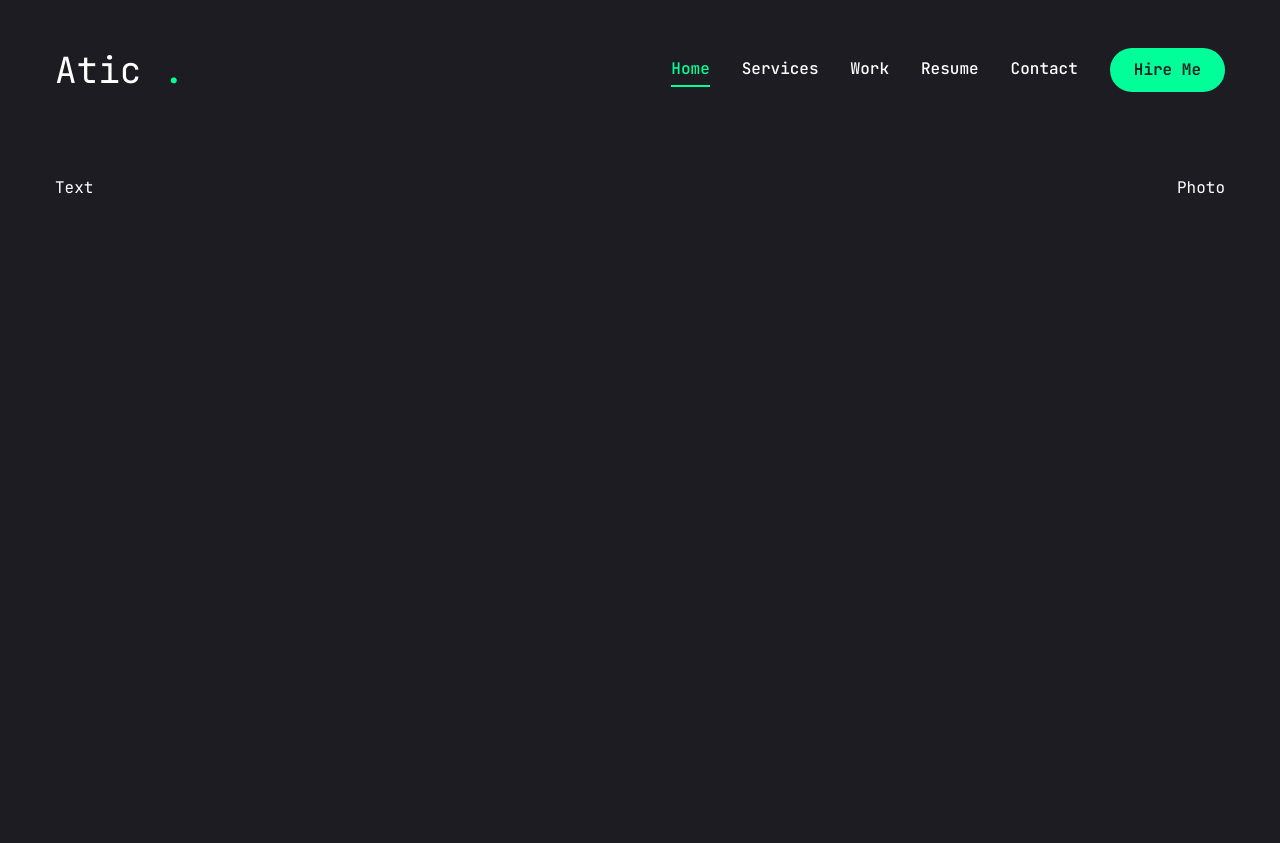
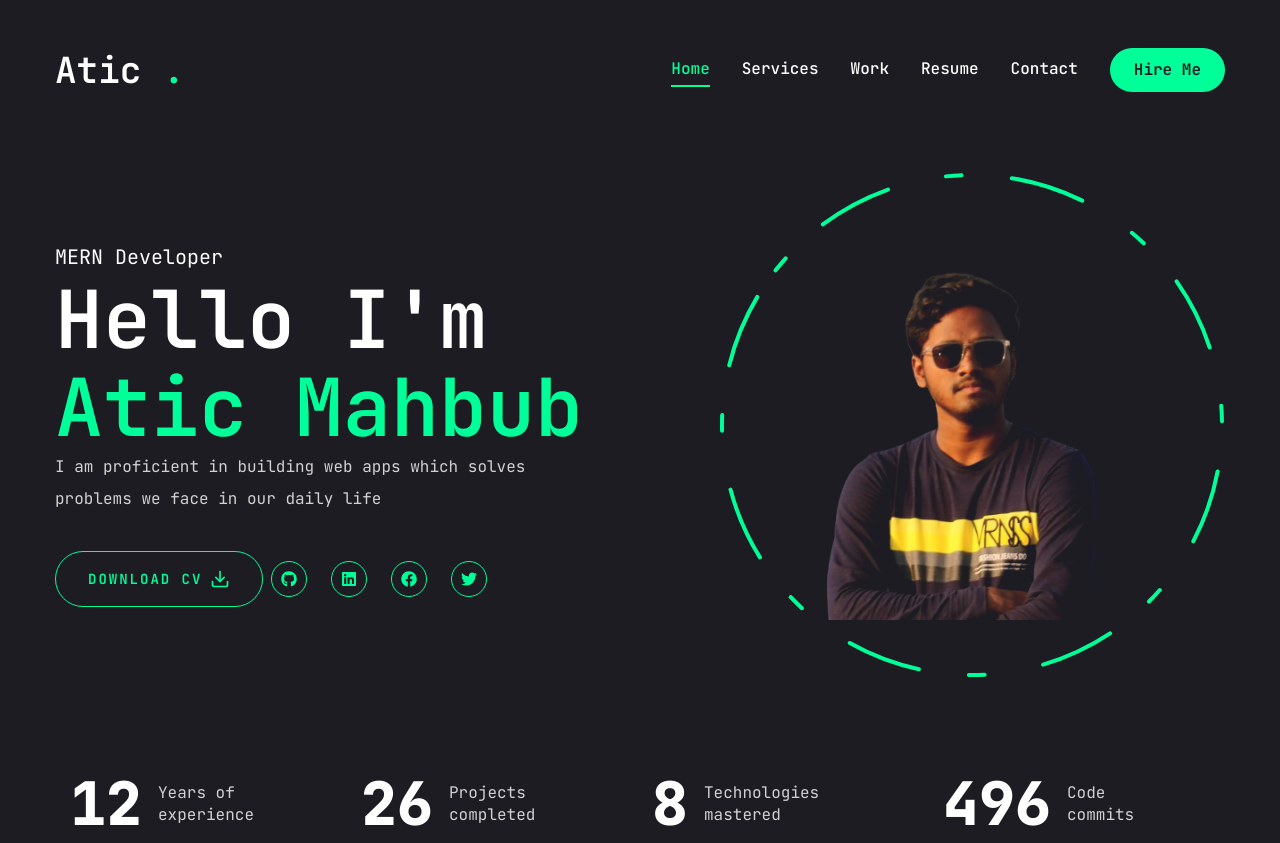
Before and after one commit to aticmahbub/atic-mahbub-portfolio, a Next.js app: page / in a window 1280 px wide. Before the commit the page ends 800 px from the top, so only its background shows below. Built offline with nearby package versions, Linux system fonts and the light colour scheme.

Commit message:
started again

```diff
--- a/app/globals.css
+++ b/app/globals.css
@@ -6,4 +6,14 @@
   body {
     @apply font-primary bg-primary text-white leading-loose;
   }
+
+  h1{
+    @apply text-[48px] xl:text-[80px] leading-[1.1] font-semibold
+  }
+  h2{
+    @apply text-[36px] xl:text-[48px] leading-[1.1] font-semibold
+  }
+  h3{
+    @apply text-[20px] xl:text-[24px] leading-[1.1] font-semibold
+  }
 }
--- a/app/page.jsx
+++ b/app/page.jsx
@@ -1,12 +1,46 @@
+/* eslint-disable react/no-unescaped-entities */
+import { Button } from '@/components/ui/button';
+import { FiDownload } from 'react-icons/fi';
 import React from 'react';
+import Social from '@/components/Social';
+import Photo from '@/components/Photo';
+import Stats from '@/components/Stats';
 
 const Home = () => {
   return <section className='h-full'>
     <div className="container mx-auto h-full">
       <div className='flex flex-col xl:flex-row items-center justify-between xl:pt-8 xl:pb-24'>
-        <div className=''>Text</div>
-        <div>Photo</div>
+        {/* text */}
+        <div className='text-center xl:text-left order-2 xl:order-none'>
+          <span className='text-xl'>MERN Developer</span>
+          <h1>
+            Hello I'm <br /> <span className='text-accent'>Atic Mahbub</span>
+          </h1>
+          <p className='max-w-[500px] mb-9 text-white/80'>I am proficient in building web apps which solves problems we face in our daily life
+          </p>
+          {/* button and socials */}
+          <div className='flex flex-col xl:flex-row items-center gap-2'>
+          <Button variant="outline"
+                  size="lg"
+                  className="uppercase flex  items-center gap-2"
+              >
+            <span>Download CV</span>
+            <FiDownload className='text-xl'/>
+          </Button>
+          <div className='mb-8 xl:mb-0'>
+            <Social
+            containerStyles="flex gap-6"
+            iconStyles="w-9 h-9 border border-accent rounded-full flex justify-center items-center text-accent hover:bg-accent hover:text-primary hover:transition-all duration-500"
+
+            />
+          </div>
+          </div>
+        </div>
+        <div className='order-1 xl:order-none '>
+          <Photo/>
+        </div>
       </div>
+          <Stats/>
     </div>
   </section>
     ;
--- /dev/null
+++ b/components/Photo.jsx
@@ -0,0 +1,55 @@
+"use client"
+
+import { easeIn, motion } from 'framer-motion'
+import Image from 'next/image';
+const Photo = () => {
+    return (
+        <div className='w-full h-full relative'>
+
+            <motion.div
+                initial={{ opacity: 0 }}
+                animate={{
+                    opacity: 1,
+                    transition: { delay: 2, duration: 0.4, ease: "easeIn" }
+                }}
+            >
+                {/* image */}
+                <motion.div
+                    initial={{ opacity: 0 }}
+                    animate={{
+                        opacity: 1,
+                        transition: { delay: 2.4, duration: 0.4, ease: "easeOut" }
+                    }}
+
+                    className='w-[298px] h-[298px] xl:w-[498px] xl:h-[498px] mix-blend-lighten absolute'
+                >
+                    <Image src='/aticmahbub.png' priority quality={100} fill alt=''
+                        className='object-contain' />
+                </motion.div>
+                {/* circle */}
+
+                <motion.svg className='w-[300px] xl:w-[506px] h-[300px] xl:h-[506px]'
+                    fill='transparent'
+                    viewBox='0 0 506 506'
+                    xmlns='http://www.w3.org/200/svg'
+                >
+                    <motion.circle cx='253' cy='253' r='250' stroke='#00ff99' strokeWidth='4' strokeLinecap='round' strokeLinejoin='round'
+                    initial={{strokeDasharray:"24 10 0 0"}}
+                    animate={{
+                        strokeDasharray:["15 120 25 25", "16 25 92 72", "4 250 22 22"],
+                        rotate: [120, 360]
+                    }}
+                    transition={{
+                        duration:20,
+                        repeat:Infinity,
+                        repeatType:"reverse"
+                    }}
+                    />
+                </motion.svg>
+            </motion.div>
+
+        </div>
+    );
+};
+
+export default Photo;
--- /dev/null
+++ b/components/Social.jsx
@@ -0,0 +1,25 @@
+import Link from "next/link";
+import path from "path";
+import {FaGithub, FaLinkedin, FaFacebook, FaTwitter} from 'react-icons/fa'
+
+
+const socials = [
+    {icon: <FaGithub/>, path: ''},
+    {icon: <FaLinkedin/>, path: ''},
+    {icon: <FaFacebook/>, path: ''},
+    {icon: <FaTwitter/>, path: ''},
+]
+const Social = ({containerStyles, iconStyles}) => {
+    return <div className={containerStyles}>
+        {
+            socials.map((item, index)=>{
+                return <Link key={index} href={item.path} className={iconStyles}>
+                    {item.icon}
+                </Link>
+            })
+        }
+
+    </div>;
+};
+
+export default Social;
--- /dev/null
+++ b/components/Stats.jsx
@@ -0,0 +1,56 @@
+"use client";
+import CountUp from "react-countup";
+
+const stats = [
+    {
+        num: 12,
+        text: "Years of experience",
+    },
+    {
+        num: 26,
+        text: "Projects completed",
+    },
+    {
+        num: 8,
+        text: "Technologies mastered",
+    },
+    {
+        num: 500,
+        text: "Code commits",
+    },
+
+]
+const Stats = () => {
+    return (
+        <section className="pt-4 pb-12 xl:pt-0 xl:pb-0">
+            <div className="container mx-auto">
+
+                <div className="flex flex-wrap gap-6 max-w-[80vw] mx-auto xl:max-w-none">
+                    {
+                        stats.map((item, index) => {
+                            return (
+                                <div
+                                className="flex-1 flex gap-4 items-center justify-center xl:justify-start"
+                                key={index}>
+                                    <CountUp
+                                        end={item.num}
+                                        duration={5}
+                                        delay={2}
+                                        className="text-4xl xl:text-6xl font-extrabold"
+                                    />
+                                    <p
+                                    className={`${
+                                        item.text.length < 15 ?" max-w-[100px]" : " max-w-[150px]"
+                                    } leading-snug text-white/80 `}
+                                    >{item.text}</p>
+                                </div>
+                            )
+                        })
+                    }
+                </div>
+            </div>
+        </section>
+    );
+};
+
+export default Stats;
--- a/components/ui/button.jsx
+++ b/components/ui/button.jsx
@@ -1,20 +1,18 @@
 import * as React from "react"
 import { Slot } from "@radix-ui/react-slot"
 import { cva } from "class-variance-authority";
-
 import { cn } from "@/lib/utils"
-
 const buttonVariants = cva(
   "inline-flex items-center justify-center whitespace-nowrap rounded-full text-base font-semibold ring-offset-white transition-colors",
   {
     variants: {
       variant: {
         default:
-        "bg-accent text-primary hover:bg-accent-hover ",
-        primary:
-        "bg-primary text-white",
+        "bg-accent  text-primary hover:bg-accent-hover ",
+        // primary:
+        // "bg-primary text-white",
         outline:
-        "border border-accent bg-transparent text-accent hover:bg-accent hover: text-primary"
+        "border border-accent bg-transparent text-accent hover:bg-accent hover:text-primary"
 
       },
       size: {
--- a/package.json
+++ b/package.json
@@ -17,9 +17,11 @@
     "@radix-ui/react-tooltip": "^1.1.2",
     "class-variance-authority": "^0.7.0",
     "clsx": "^2.1.1",
+    "framer-motion": "^11.3.18",
     "lucide-react": "^0.416.0",
     "next": "14.2.5",
     "react": "^18",
+    "react-countup": "^6.5.3",
     "react-dom": "^18",
     "react-icons": "^5.2.1",
     "tailwind-merge": "^2.4.0",
```
Also changed, not shown: public/aticmahbub.png (added), 1 other file (tests, documents, lock files or other folders).
